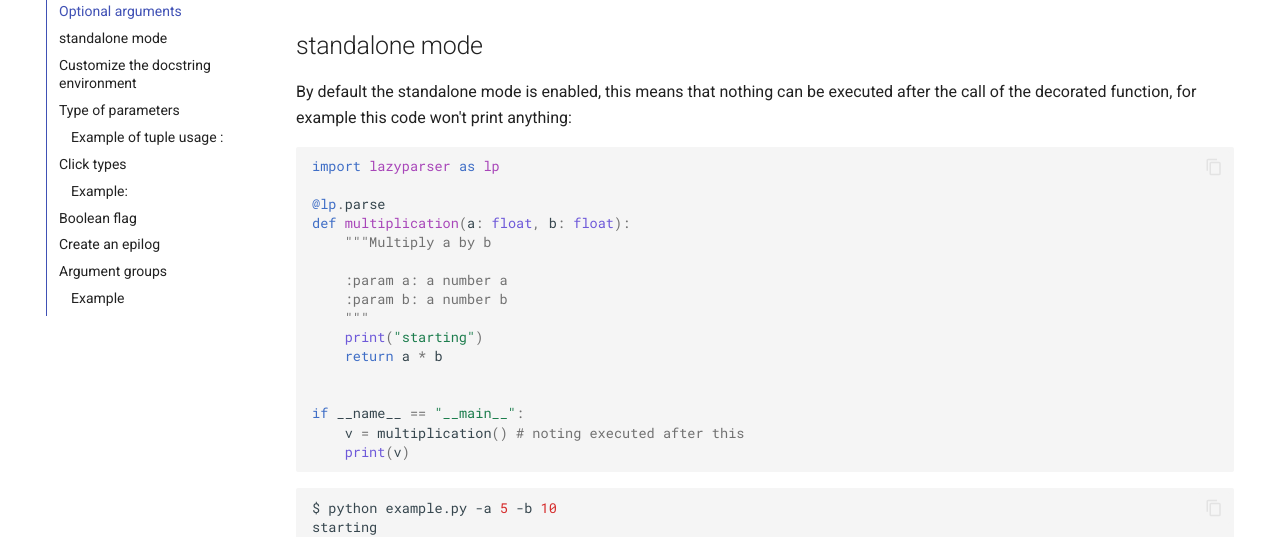
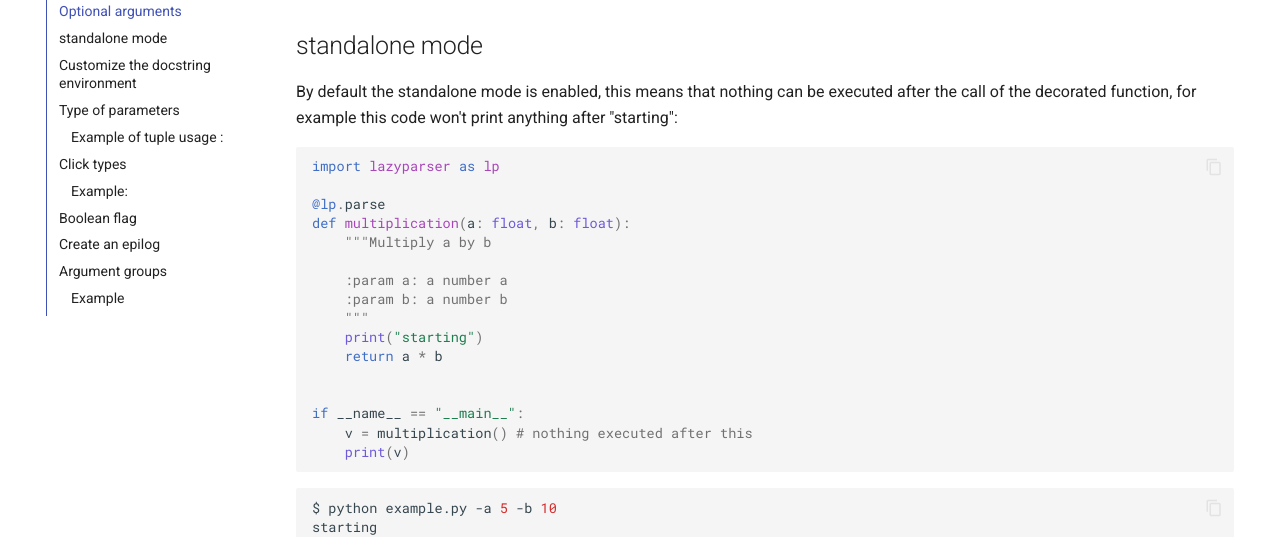
Before and after one commit to NFontrodona/Lazyparser, an MkDocs documentation site: the page built from docs/documentation.md, in a window 1280 px wide and 900 px high, scrolled down 2495 px. Shown: the part 178-715 px from the top of the window. Built offline with MkDocs 1.6.1 and Material for MkDocs 9.7.7, drawn with Linux system fonts in a browser that asks for light colours.

Commit message:
docs/documentation.md: fix typos

````diff
--- a/docs/documentation.md
+++ b/docs/documentation.md
@@ -136,7 +136,7 @@ Multiply a by b
 
 ## standalone mode
 
-By default the standalone mode is enabled, this means that nothing can be executed after the call of the decorated function, for example this code won't print anything:
+By default the standalone mode is enabled, this means that nothing can be executed after the call of the decorated function, for example this code won't print anything after "starting":
 
 ``` python
 import lazyparser as lp
@@ -153,7 +153,7 @@ def multiplication(a: float, b: float):
 
 
 if __name__ == "__main__":
-    v = multiplication() # noting executed after this
+    v = multiplication() # nothing executed after this
     print(v)
 ```
 
````
